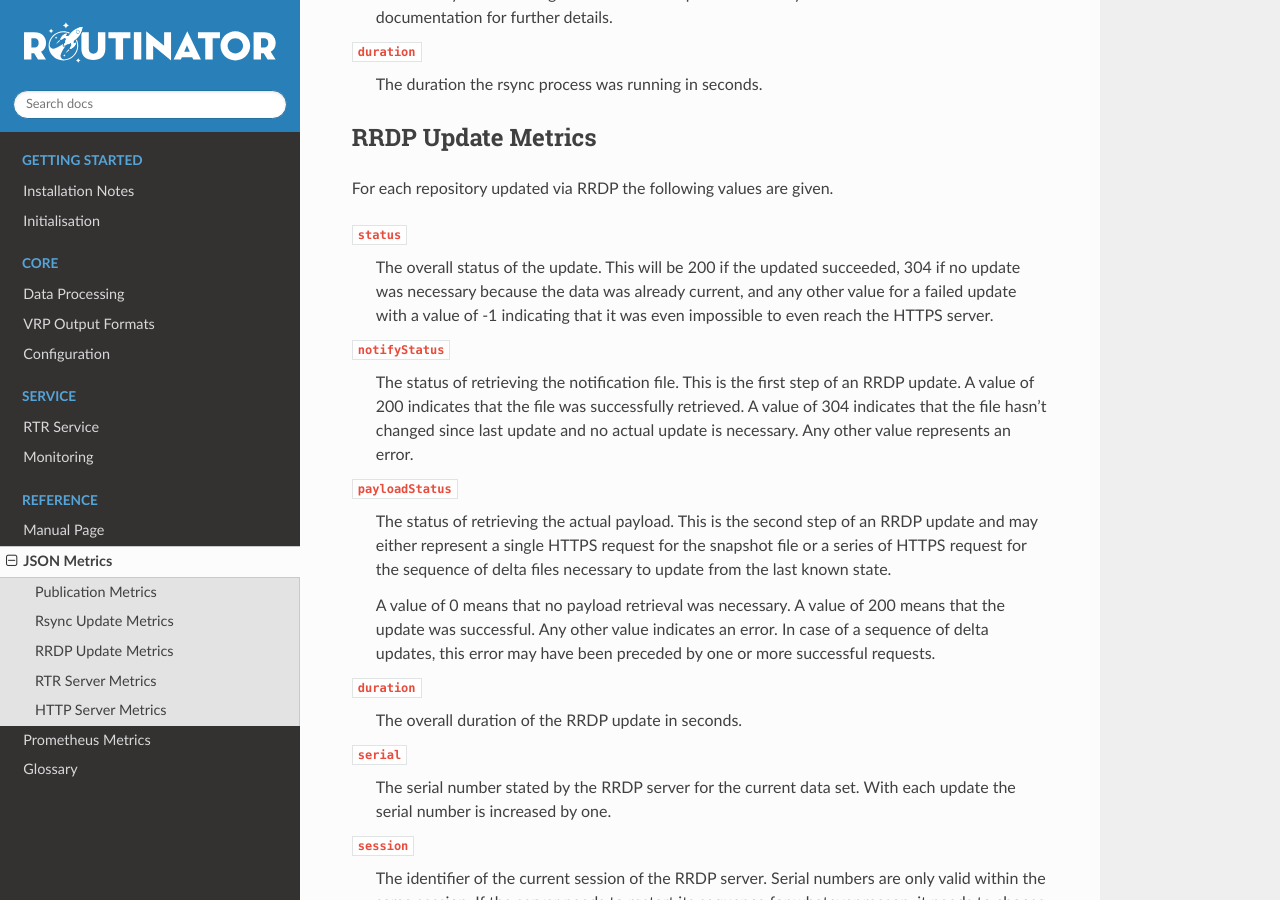
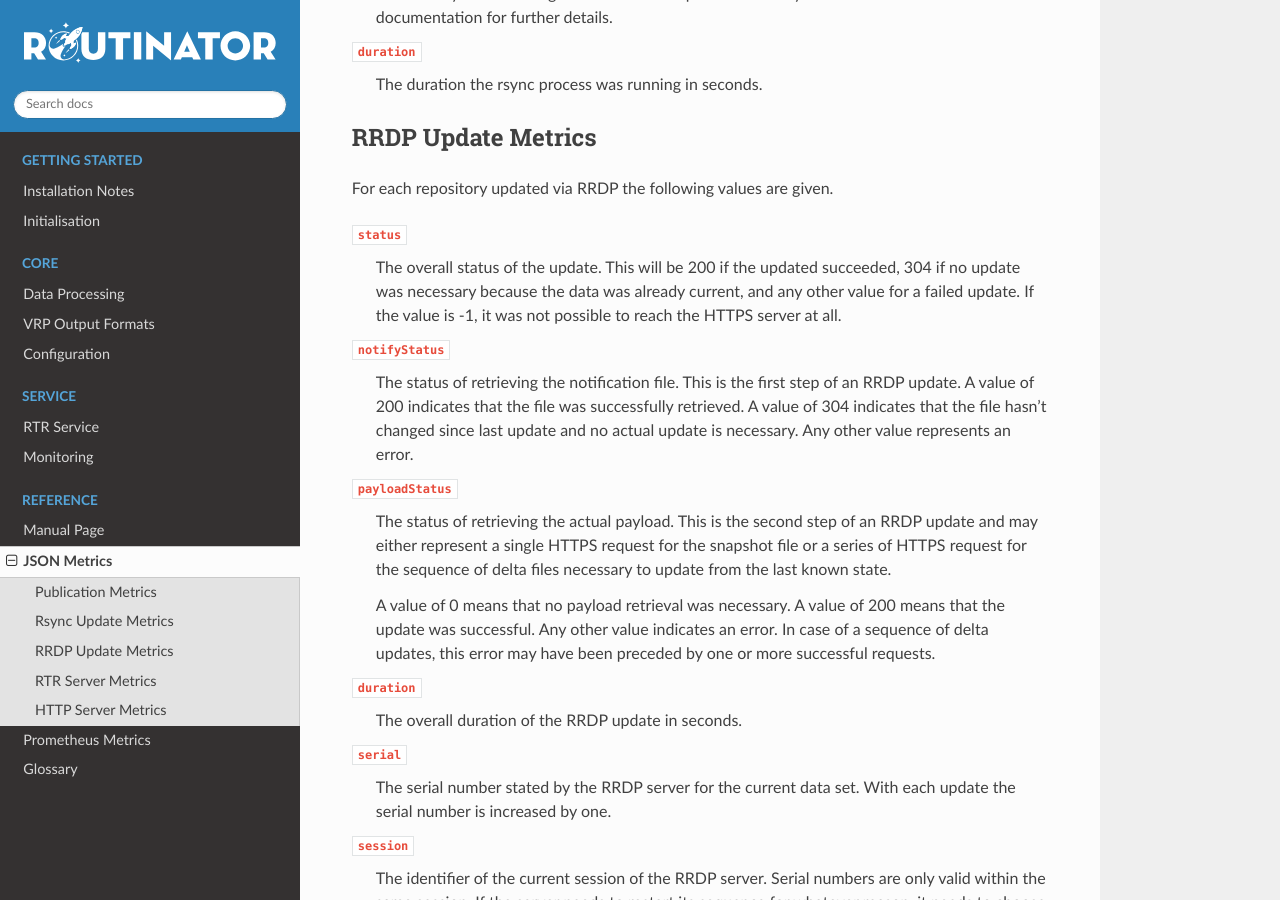
Before and after one commit to NLnetLabs/routinator, a Sphinx documentation site: the page built from source/json-metrics.rst, in a window 1280 px wide and 900 px high, scrolled down 3970 px. Built offline with Sphinx 7.4.7 and the Read the Docs theme 2.0.0, drawn with Linux system fonts in a browser that asks for light colours; pages that are not in the unit, such as notebooks, are missing from menus; the version number could not be read and is left out; some of the changed text lies outside the part shown.

Commit message:
spelling

```diff
--- a/source/json-metrics.rst
+++ b/source/json-metrics.rst
@@ -113,8 +113,8 @@
     The number of :term:`VRPs <Validated ROA Payload (VRP)>` that are
     contributed by this trust anchor or repository to the final set provided
     to your routers. This is the total number of VRPs,
-    minus the ones that are locally filtered duplicate and, if configured
-    to be dropped, unsafe.
+    minus the ones that are locally filtered, duplicate, and, if configured to
+    be dropped, unsafe.
 
 ``validPublicationPoints``
     The number of valid :term:`publication points <Publication Point>`.
@@ -238,8 +238,8 @@
 ``status``
     The overall status of the update. This will be 200 if the updated
     succeeded, 304 if no update was necessary because the data was already
-    current, and any other value for a failed update with a value of -1
-    indicating that it was even impossible to even reach the HTTPS server.
+    current, and any other value for a failed update. If the value is -1,
+    it was not possible to reach the HTTPS server at all.
 
 ``notifyStatus``
     The status of retrieving the notification file. This is the first step
```
Also changed, not shown: source/prometheus-metrics.rst (+6 -6 lines).
